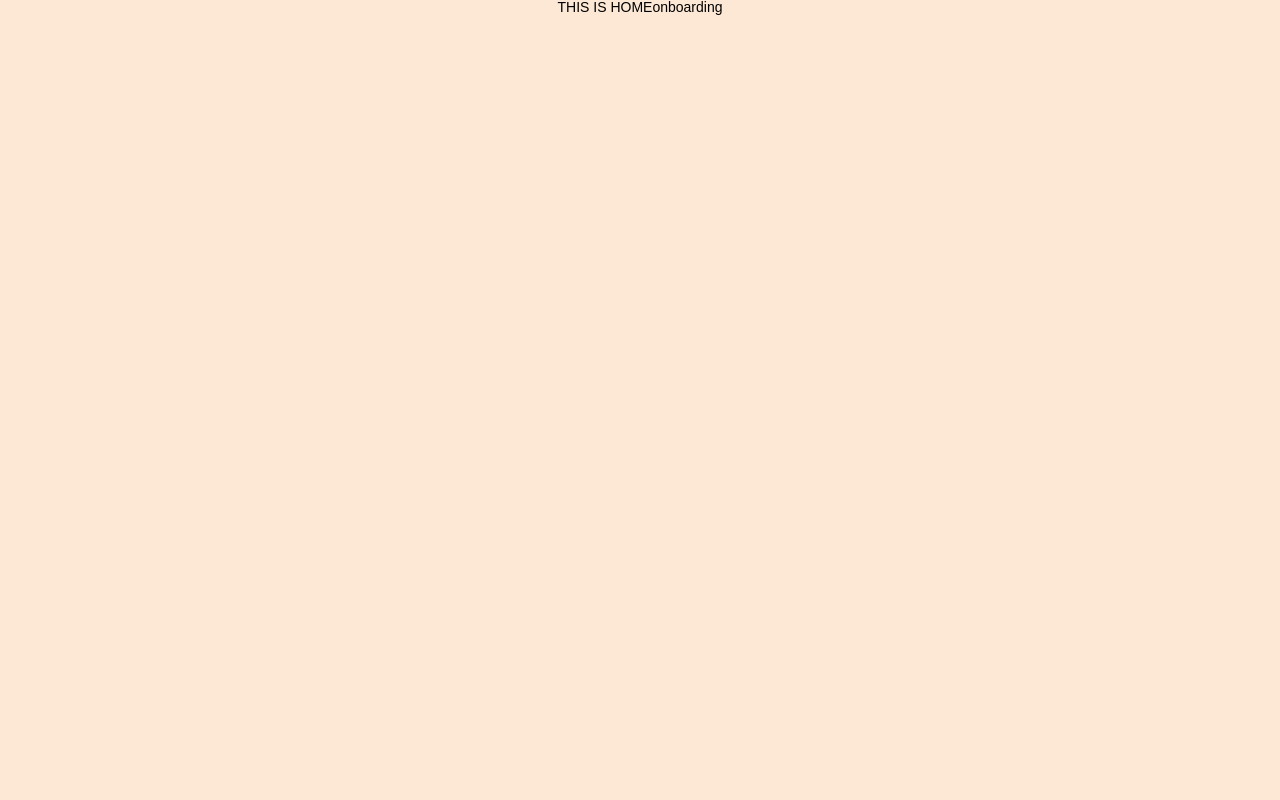
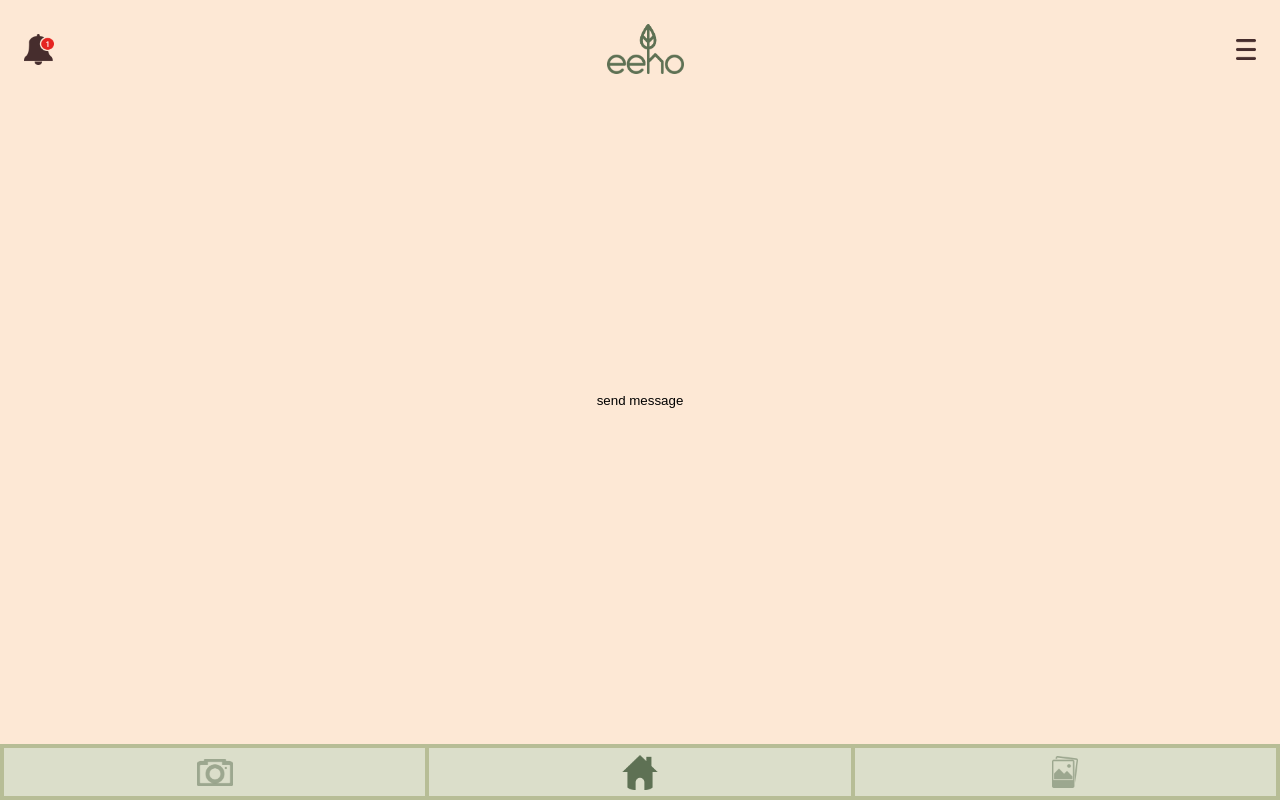
Before and after one commit to luke7231/eeho-web, a React (Create React App) app: page /onboarding in a window 1280 px wide. Both pictures are taken after a click on the element "KAKAO LOGIN". Built offline with nearby package versions, Linux system fonts and the light colour scheme.

Commit message:
feat: 홈 -> header, bottom-tab 추가

```diff
--- a/src/Routes/home/index.tsx
+++ b/src/Routes/home/index.tsx
@@ -1,6 +1,7 @@
 import React from "react";
-import { Link } from "react-router-dom";
 import styled from "styled-components";
+import Header from "../../components/header";
+import BottomTab from "../../components/bottom-tab";
 
 const Container = styled.div`
     width: 100%;
@@ -10,11 +11,14 @@ const Container = styled.div`
 `;
 
 const Home = () => {
+    const onClick = () => {
+        window.ReactNativeWebView.postMessage("camera");
+    };
     return (
         <Container>
-            THIS IS HOME
-            <br />
-            <Link to="/onboarding">onboarding</Link>
+            <Header />
+            <button onClick={onClick}>send message</button>
+            <BottomTab />
         </Container>
     );
 };
```
